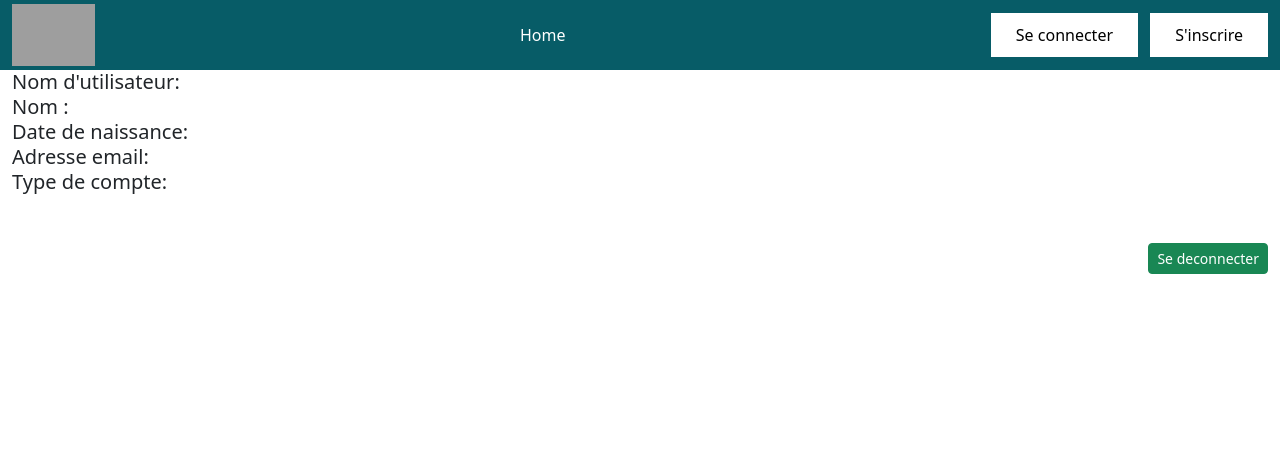
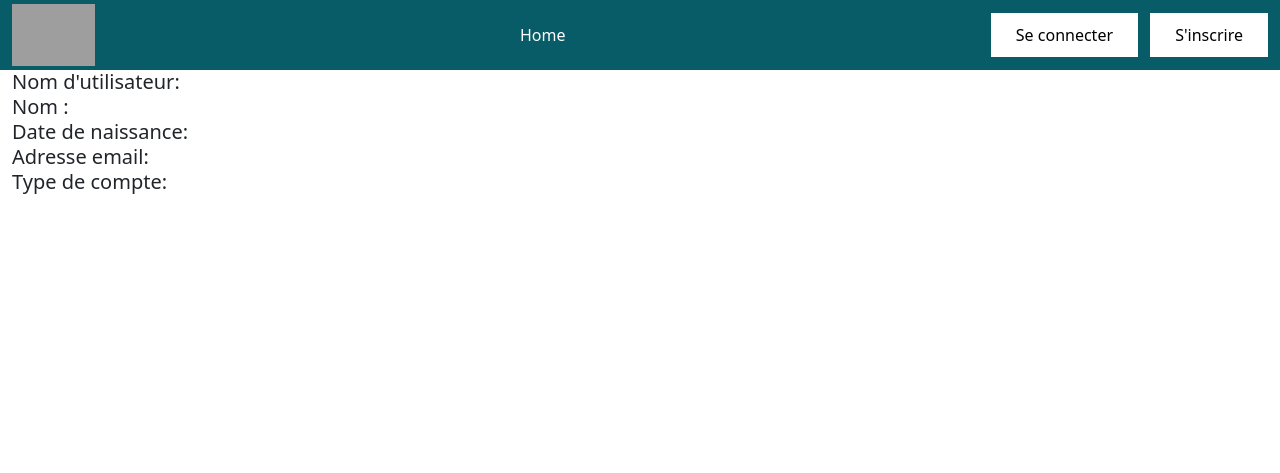
Before and after one commit to Sabo110/projet-tutore-license-avec-django, a Django app: page /profile/ in a window 1280 px wide. Shown: the top 473 px of the page. Run offline with Django 5.2, Linux system fonts and the light colour scheme; grey boxes are pictures that could not be loaded.

Commit message:
ajustement de la page de profil

```diff
--- a/tutorial_project/event_room_managment/templates/event_room_managment/profile.html
+++ b/tutorial_project/event_room_managment/templates/event_room_managment/profile.html
@@ -30,10 +30,10 @@
                 <p>{{ user.account_type }} </p>
             </div>
         </div>
-        <div class="text-end mt-5">
+        <div class="mt-5 d-md-none">
             <form action="{% url "logout" %}" method="post">
                 {% csrf_token %}
-                <button type="submit" class="btn btn-sm btn-success">Se deconnecter</button>
+                <button type="submit" class="btn btn-sm btn-success">Se déconnecter</button>
             </form>
         </div>
    </div>
```
